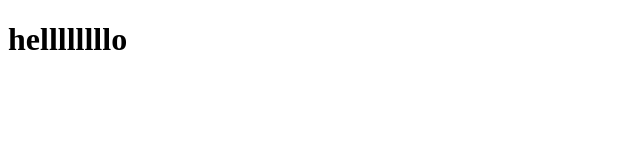
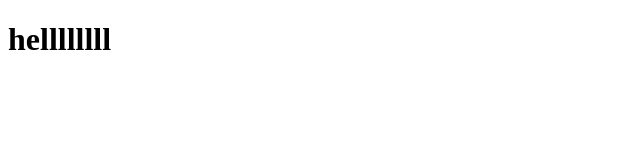
Before and after one commit to SHIMI56/coursera-test, a plain HTML site: page site/index.html in a window 1280 px wide. Shown: the full height of the page, 0-640 px from the left. Drawn offline with Linux system fonts and the light colour scheme.

Commit message:
index.html

```diff
--- a/site/index.html
+++ b/site/index.html
@@ -6,6 +6,6 @@
 	<title>hello coursera</title>
 </head>
 <body>
-<h1>hellllllllo</h1>
+<h1>hellllllll</h1>
 </body>
 </html>
```
